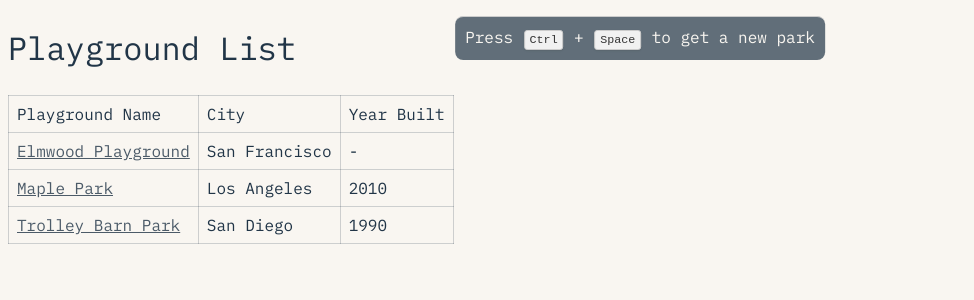
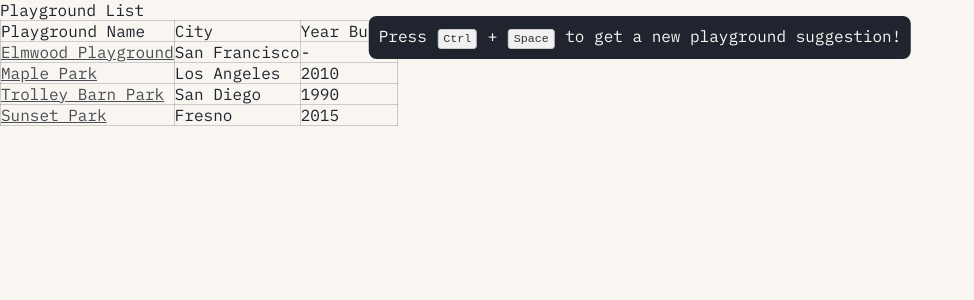
Before and after one commit to mreed4/seesaw, a React (Vite) app: page /playgrounds in a window 1280 px wide. Shown: the top 300 px of the page, without its empty margins (0-974 px from the left). Built offline with nearby package versions, Linux system fonts and the light colour scheme.

Commit message:
Add lodash dependency and implement debouncing for space key event; enhance CSS variables for theming

```diff
--- a/package.json
+++ b/package.json
@@ -10,6 +10,7 @@
     "netlify": "netlify"
   },
   "dependencies": {
+    "lodash": "^4.17.21",
     "netlify-cli": "^17.37.2",
     "react": "^18.3.1",
     "react-dom": "^18.3.1",
--- a/src/App.css
+++ b/src/App.css
@@ -1,10 +1,16 @@
 @import url("https://fonts.googleapis.com/css2?family=IBM+Plex+Mono:ital,wght@0,100;0,200;0,300;0,400;0,500;0,600;0,700;1,100;1,200;1,300;1,400;1,500;1,600;1,700&display=swap");
 
 :root {
+  --color-primary: hsl(37.5, 40%, 96.1%, 1); /* #f9f6f1 */
+  --color-secondary: hsla(220, 20%, 15%, 1); /* #252939 */
+  --color-primary-20: hsla(50, 100%, 95%, 0.2); /* #e5e5e5 */
+  --color-secondary-20: hsla(220, 20%, 15%, 0.2); /* #343a40 */
+
+  /* Dark mode is default */
   font-family: "IBM Plex Mono", monospace;
   color-scheme: light dark;
-  color: #f9f7e8;
-  background-color: #213547;
+  color: var(--color-primary);
+  background-color: var(--color-secondary);
   transition: color 250ms ease-in, background-color 250ms ease-in-out;
   font-synthesis: none;
   text-rendering: optimizeLegibility;
@@ -14,42 +20,34 @@
 
 * {
   font-weight: normal;
-}
-
-h1 {
-  font-size: 2em !important;
-  /* margin: 0.25em 0; */
-  color: inherit;
-}
-
-h2,
-h3 {
-  /* opacity: 0.8; */
+  font-size: 1em;
+  padding: 0;
+  margin: 0;
 }
 
 table {
-  border-collapse: collapse; /* Ensures borders do not double up */
+  border-collapse: collapse;
 }
 
 th,
 td {
-  border: 1px solid hsla(52.9, 58.6%, 94.3%, 20%); /* Defines a 1px border */
-  padding: 8px; /* Optional: Adds some spacing inside cells */
-  text-align: left; /* Optional: Aligns text to the left */
+  border: 1px solid var(--color-primary-20);
+  text-align: left;
+  /* padding: 0.5em; */
 }
 
 thead th {
-  border-bottom: 1px solid hsla(52.9, 58.6%, 94.3%, 20%); /* Ensures consistent border */
+  border-bottom: 1px solid var(--color-primary-20);
 }
 
 tbody td {
-  border-top: 0; /* Removes top border from tbody cells */
+  border-top: 0;
 }
 
 a {
-  color: inherit; /* Inherits text color */
+  color: inherit;
   opacity: 0.8;
-  transition: opacity 250ms ease-in-out; /* Adds transition for color change */
+  transition: opacity 250ms ease-in-out;
 }
 
 a:hover {
@@ -57,14 +55,13 @@ a:hover {
 }
 
 li a {
-  /* display: table-cell; */
-  padding: 8px; /* Adds some spacing inside cells */
-  border: 1px solid hsla(52.9, 58.6%, 94.3%, 20%); /* Defines a 1px border */
-  border-bottom-width: 0; /* Removes bottom border */
+  padding: 8px;
+  border: 1px solid var(--color-primary-20);
+  border-bottom-width: 0;
 }
 
 li:last-child a {
-  border-bottom-width: 1px; /* Adds bottom border to the last list item */
+  border-bottom-width: 1px;
 }
 
 .sr-only {
@@ -85,18 +82,18 @@ li:last-child a {
 
 .shortcut-message {
   position: fixed;
-  top: 1em; /* Move to the top */
-  left: 50%; /* Center horizontally */
-  transform: translateX(-50%); /* Adjust position to center */
-  width: auto; /* Change from 100% to auto */
-  max-width: 90%; /* Optional: Limit the maximum width */
+  top: 1em;
+  left: 50%;
+  transform: translateX(-50%);
+  width: auto;
+  max-width: 90%;
   text-align: center;
   padding: 10px;
-  background: rgba(241, 241, 241, 0.7); /* Light background with opacity for dark mode */
-  border-top: 1px solid #ccc;
-  border-radius: 8px; /* Add rounded borders */
-  user-select: none; /* Make text non-selectable */
-  cursor: default; /* Change cursor to arrow */
+  background: var(--color-secondary);
+  background-color: black;
+  border-radius: 8px;
+  user-select: none;
+  cursor: default;
 }
 
 .key {
@@ -106,26 +103,26 @@ li:last-child a {
   border: 1px solid #ccc;
   border-radius: 3px;
   background-color: #f1f1f1;
-  box-shadow: 0 1px 2px rgba(0, 0, 0, 0.1);
+  box-shadow: 0 1px 2px hsla(0, 0%, 0%, 0.1);
   font-family: monospace;
   font-size: 0.9em;
-  color: #333;
+  color: #333; /* #333 */
 }
 
 @media (prefers-color-scheme: light) {
   :root {
-    color: #213547;
-    background-color: #f9f6f1; /* Change background color */
+    color: var(--color-secondary);
+    background-color: var(--color-primary);
   }
 
   th,
   td,
   li a {
-    border-color: hsla(208.4, 36.5%, 20.4%, 20%);
+    border-color: var(--color-secondary-20);
   }
 
   thead th {
-    border-bottom: 1px solid hsla(208.4, 36.5%, 20.4%, 20%); /* Add bottom border to th in light mode */
+    border-bottom: 1px solid var(--color-secondary-20);
   }
 
   li a:hover {
@@ -133,8 +130,8 @@ li:last-child a {
   }
 
   .shortcut-message {
-    background: rgba(33, 53, 71, 0.7); /* Dark background with opacity for light mode */
-    color: #f9f6f1; /* Change text color */
+    color: var(--color-primary);
+    background: var(--color-secondary);
   }
 }
 
--- a/src/components/ShortcutMessage.jsx
+++ b/src/components/ShortcutMessage.jsx
@@ -1,7 +1,7 @@
 const ShortcutMessage = () => {
   return (
     <div className="shortcut-message">
-      Press <span className="key">Ctrl</span> + <span className="key">Space</span> to get a new park
+      Press <span className="key">Ctrl</span> + <span className="key">Space</span> to get a new playground suggestion!
     </div>
   );
 };
--- a/src/data/data.js
+++ b/src/data/data.js
@@ -86,6 +86,35 @@ const playgrounds = [
     ],
     media: [],
   },
+  {
+    id: 4,
+    names: {
+      official: "Sunset Park",
+      nick: "Sunset Playground",
+    },
+    dateAdded: "2025-03-20T09:30:00Z",
+    yearBuilt: 2015,
+    coords: [36.778259, -119.417931],
+    address: ["123 Sunset Blvd", "Fresno", "CA", "93722"],
+    ageRange: [4, 14],
+    features: {
+      shaded: true,
+      waterPad: true,
+      trees: true,
+      grass: true,
+      playground: true,
+      restroom: true,
+      gated: true,
+    },
+    ratings: [60, 8],
+    feedback: [
+      { id: 17, userId: 42, review: "Fantastic playground with lots of activities.", rating: "Like" },
+      { id: 18, userId: 43, review: "Kids had a blast!", rating: "Like" },
+      { id: 19, userId: 44, review: "Very clean and well-maintained.", rating: "Like" },
+      { id: 20, userId: 45, review: "Can get crowded during weekends.", rating: "Dislike" },
+    ],
+    media: [],
+  },
 ];
 
 export default playgrounds;
--- a/src/hooks/usePlaygroundLogic.jsx
+++ b/src/hooks/usePlaygroundLogic.jsx
@@ -2,6 +2,7 @@
 
 import { useState, useEffect } from "react";
 import { useNavigate, useLocation } from "react-router-dom";
+import { debounce } from "lodash";
 
 // Custom hook to manage playground logic
 export const usePlaygroundLogic = (playgrounds, initialPlaygroundId) => {
@@ -16,15 +17,17 @@ export const usePlaygroundLogic = (playgrounds, initialPlaygroundId) => {
   const navigate = useNavigate();
   const location = useLocation();
 
-  // Event handler for space key
-  const handleSpaceKey = (event) => {
+  // Debounced event handler for space key
+  const handleSpaceKey = debounce((event) => {
     if (event.code === "Space" && event.ctrlKey) {
       const newRandomNumber = generateUniqueRandomNumber(playgrounds.length, lastRandomNumber);
       setLastRandomNumber(newRandomNumber);
       setPlayground(playgrounds[newRandomNumber].id);
       navigateToPlayground(playgrounds[newRandomNumber]);
+    } else {
+      console.log("Debounced: Excessive call blocked");
     }
-  };
+  }, 300);
 
   // Generate a unique random number
   const generateUniqueRandomNumber = (max, lastNumber) => {
```
Also changed, not shown: 1 other file (tests, documents, lock files or other folders).
